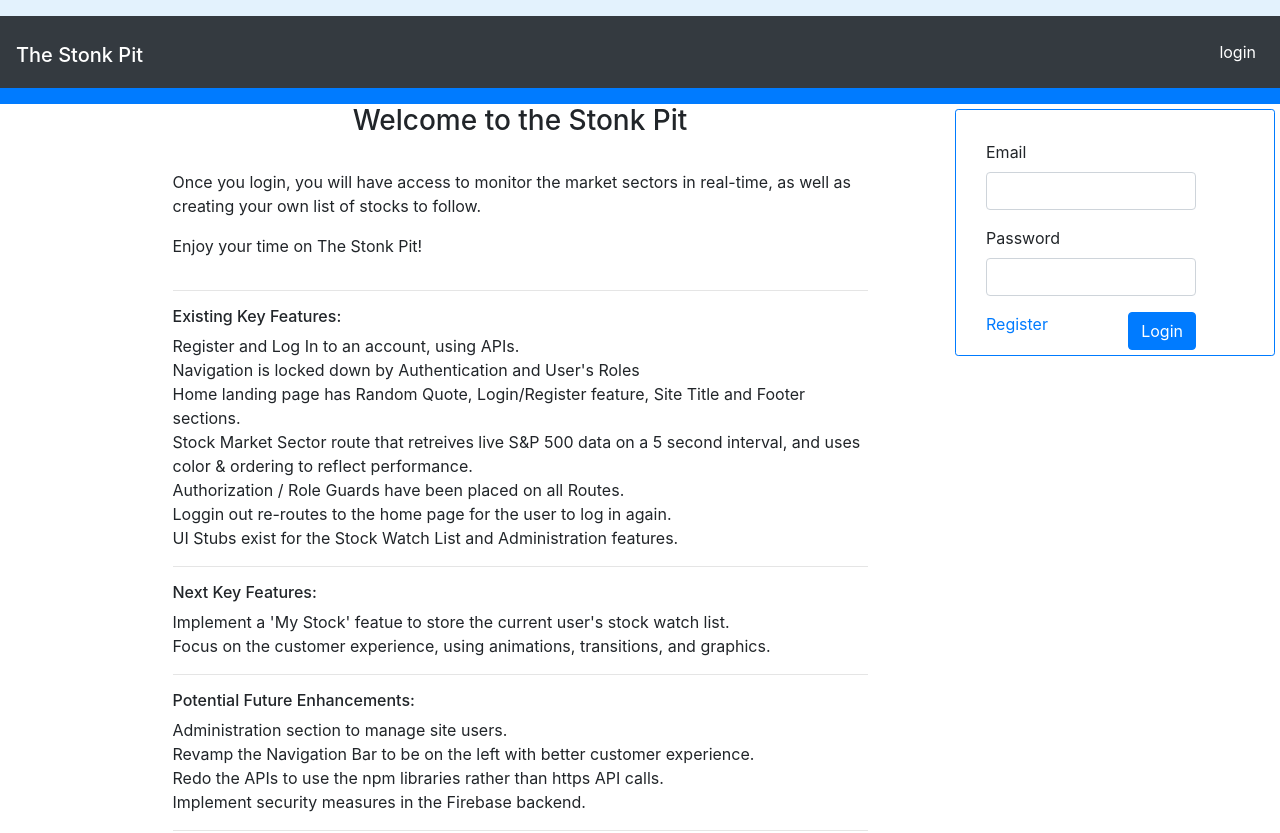
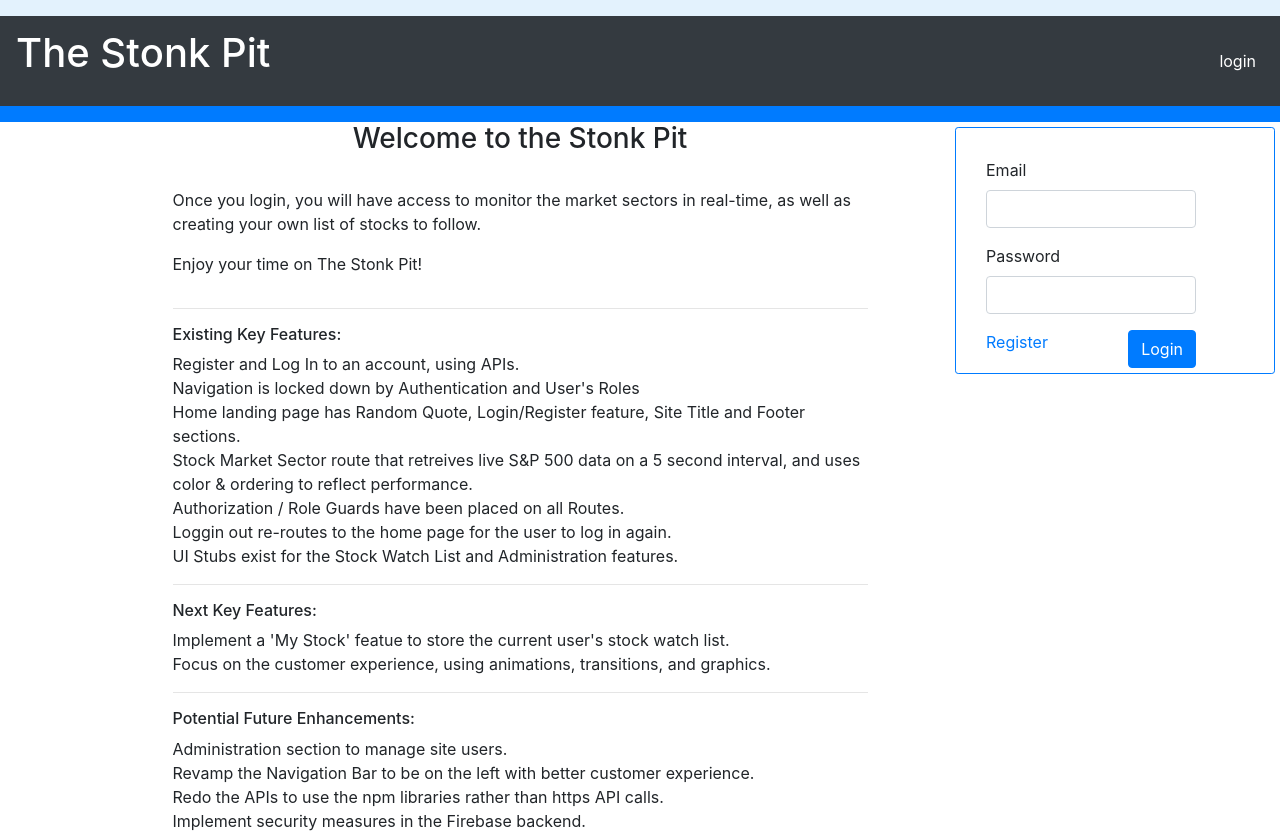
Before and after one commit to alphasig29/stock-market-app, an Angular app: page / in a window 1280 px wide. Shown: the top 833 px of the page. Built offline with nearby package versions, Linux system fonts and the light colour scheme.

Commit message:
Added animation to the Site title when the home page loads

```diff
--- a/src/app/shared/navbar/navbar.component.css
+++ b/src/app/shared/navbar/navbar.component.css
@@ -0,0 +1,76 @@
+h2 span {
+  color: #fff;
+  /* padding: 3px 6px; */
+  display: table-cell;
+  font-size: 2em;
+  cursor: pointer;
+  opacity: 0;
+}
+
+h2 span {
+  animation: move-text-color .7s forwards;
+  cursor: pointer;
+}
+
+@keyframes move-text-color {
+  0% {
+    bottom: -0.2em;
+    opacity: 1;
+    color: blue;
+    transform: translateY(0);
+  }
+
+  50% {
+    bottom: 0.2em;
+    color: lightblue;
+    transform: translateY(-30px);
+  }
+
+  100% {
+    bottom: 0;
+    opacity: 1;
+    color: white;
+    transform: translateY(0);
+  }
+}
+
+h2 span:nth-child(1) {
+  animation-delay: .1s;
+}
+
+h2 span:nth-child(2) {
+  animation-delay: .15s;
+}
+h2 span:nth-child(3) {
+  animation-delay: .2s;
+}
+h2 span:nth-child(4) {
+  animation-delay: .25s;
+}
+h2 span:nth-child(5) {
+  animation-delay: .3s;
+}
+h2 span:nth-child(6) {
+  animation-delay: .35s;
+}
+h2 span:nth-child(7) {
+  animation-delay: .4s;
+}
+h2 span:nth-child(8) {
+  animation-delay: .45s;
+}
+h2 span:nth-child(9) {
+  animation-delay: .5s;
+}
+h2 span:nth-child(10) {
+  animation-delay: .55s;
+}
+h2 span:nth-child(11) {
+  animation-delay: .6s;
+}
+h2 span:nth-child(12) {
+  animation-delay: .65s;
+}
+h2 span:nth-child(13) {
+  animation-delay: .7s;
+}
--- a/src/app/shared/navbar/navbar.component.html
+++ b/src/app/shared/navbar/navbar.component.html
@@ -3,9 +3,11 @@
 
 <nav class="navbar navbar-expand-lg navbar-dark bg-dark">
   <div>
-    <h1>
-      <a class="navbar-brand" style="cursor:pointer" routerLink="/" routerLinkActive="active">The Stonk Pit</a>
-    </h1>
+    <h2>
+      <a class="navbar-brand" style="cursor:pointer" routerLink="/" routerLinkActive="active"><span>T</span><span>h</span><span>e</span><span>&nbsp;</span>
+      <span>S</span><span>t</span><span>o</span><span>n</span><span>k</span><span>&nbsp;</span>
+      <span>P</span><span>i</span><span>t</span></a>
+    </h2>
   </div>
 
   <!-- <button class="navbar-toggler" type="button" data-toggle="collapse" data-target="#navbarNav" aria-controls="navbarNav" aria-expanded="false" aria-label="Toggle navigation">
```
